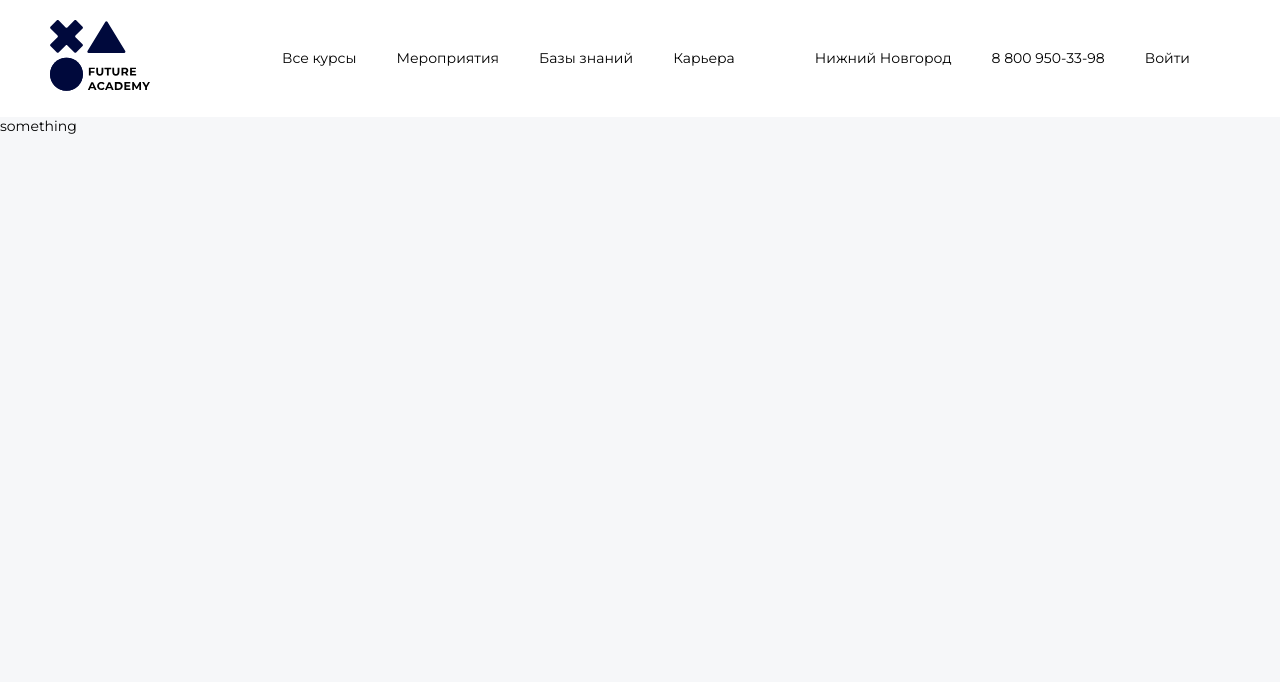
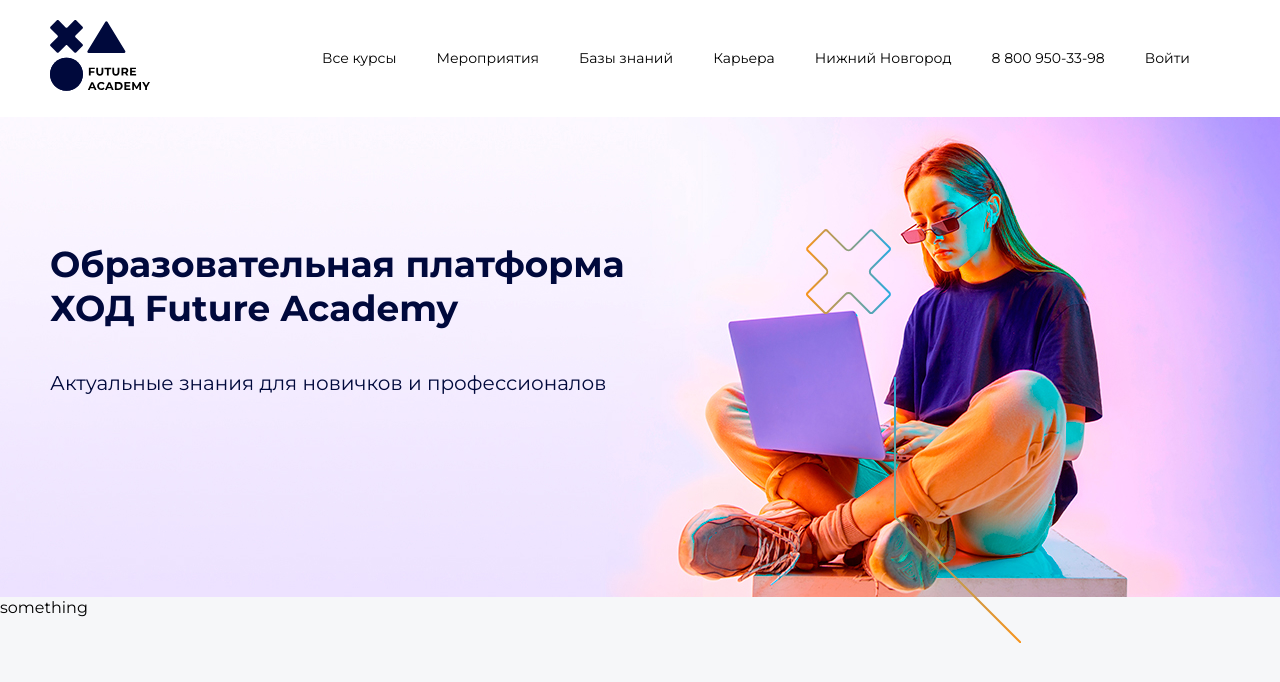
Before and after one commit to Yehikin/Future-academy, a plain HTML site: page index.html in a window 1280 px wide. Drawn offline with Linux system fonts and the light colour scheme.

Commit message:
add top picture

```diff
--- a/css/style.css
+++ b/css/style.css
@@ -42,13 +42,44 @@ body {
     font-style: normal;
 }
 
-a{
-    color: #000;
-    text-decoration: none;
+html, body, div, span, applet, object, iframe,
+h1, h2, h3, h4, h5, h6, p, blockquote, pre,
+a, abbr, acronym, address, big, cite, code,
+del, dfn, em, img, ins, kbd, q, s, samp,
+small, strike, strong, sub, sup, tt, var,
+b, u, i, center,
+dl, dt, dd, ol, ul, li,
+fieldset, form, label, legend,
+table, caption, tbody, tfoot, thead, tr, th, td,
+article, aside, canvas, details, embed,
+figure, figcaption, footer, header, hgroup,
+menu, nav, output, ruby, section, summary,
+time, mark, audio, video {
+	margin: 0;
+	padding: 0;
+	border: 0;
+	font-size: 100%;
+	vertical-align: baseline;
 }
-
-ul{
-    list-style: none;
+/* HTML5 display-role reset for older browsers */
+article, aside, details, figcaption, figure,
+footer, header, hgroup, menu, nav, section {
+	display: block;
+}
+ol, ul {
+	list-style: none;
+}
+blockquote, q {
+	quotes: none;
+}
+blockquote:before, blockquote:after,
+q:before, q:after {
+	content: '';
+	content: none;
+}
+table {
+	border-collapse: collapse;
+	border-spacing: 0;
 }
 
 .container {
@@ -72,7 +103,6 @@ ul{
 
 .menu {
     display: flex;
-
     font-size: 14px;
 }
 
@@ -84,3 +114,95 @@ ul{
 .menu__list-item {
     margin-right: 40px;
 }
+
+.menu__list-link--courses::before {
+    background-image: url("/images/icons/courses.svg");
+    width: 20px;
+    height: 16px;
+    top: 0;
+}
+
+.menu__list-link{
+    color: #000;
+    text-decoration: none;
+}
+
+.menu__list-link:hover::after {
+    content: "";
+    width: 100%;
+    display: block;
+    position: absolute;
+    left: 0;
+    bottom: -3px;
+    height: 2px;
+    background-color: #f11212;
+    -webkit-transition: width .5s;
+    -o-transition: width .5s;
+    transition: width .5s;
+}
+
+.menu__list-link--courses::before {
+    background-image: url("/images/icons/courses.svg");
+    width: 20px;
+    height: 16px;
+    top: 0;
+}
+
+.main{
+    margin: 0;
+}
+
+.top-picture {
+    height: 480px;
+    position: relative;
+    color: #00093c;
+    background-repeat: no-repeat;
+    background-position: 60% 40%;
+}
+
+.top-picture:after {
+    content: "";
+    position: absolute;
+    background-image: url("../images/background/top-picture-box-after.svg");
+    width: 215px;
+    height: 414px;
+    right: 259px;
+    top: 112px;
+    bottom: 0;
+    z-index: 10;
+    background-repeat: no-repeat;
+}
+
+.container {
+    max-width: 1200px;
+    margin: 0 auto;
+    padding: 0 10px;
+}
+
+.top-picture__title {
+    position: relative;
+    max-width: 600px;
+    font-weight: 700;
+    font-size: 36px;
+    line-height: 1.2;
+    padding-top: 126px;
+    margin-bottom: 41px;
+    z-index: 11;
+    display: block;
+    font-size: rem(36);
+    max-height: rem(172.8);
+    line-height: 1.2;
+    overflow: hidden;
+    text-overflow: ellipsis;
+}
+
+.top-picture__subtitle {
+    font-size: 20px;
+    line-height: 1.2;
+    display: block;
+    font-size: rem(20);
+    max-height: rem(96);
+    line-height: 1.2;
+    overflow: hidden;
+    text-overflow: ellipsis;
+}
--- a/index.html
+++ b/index.html
@@ -73,8 +73,18 @@
         </div>
     </header>
 
-    <main>
-
+    <main class="main">
+      <section class="top-picture" style="background-image: url('images/background/top-picture.jpg');">
+        <div class="container">
+          <h2 class="top-picture__title">
+            Образовательная платформа
+            <span>ХОД Future Academy</span>
+          </h2>
+          <p class="top-picture__subtitle">
+            Актуальные знания для новичков и профессионалов
+          </p>
+        </div>
+      </section>
     </main>
 
     <footer>something</footer>
```
